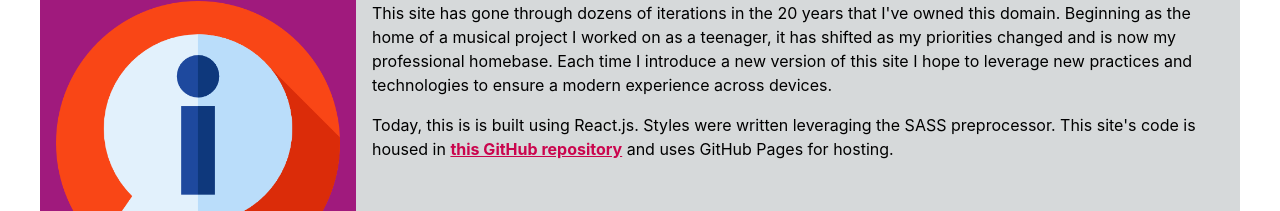
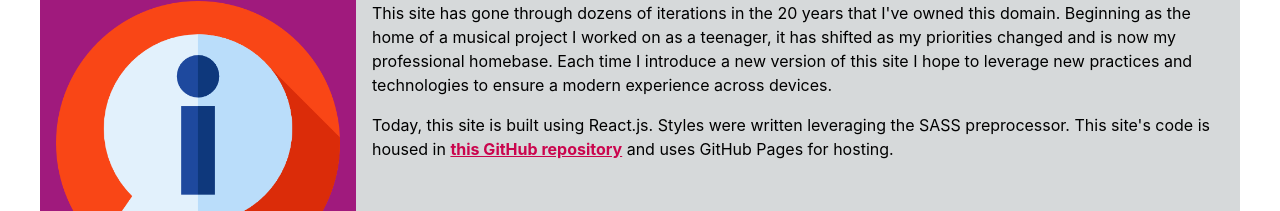
Before and after one commit to gvorbeck/iamgarrett, a React (Create React App) app: page / in a window 1280 px wide. Shown: the part 5459-5670 px from the top of the page. Built offline with nearby package versions, Linux system fonts and the light colour scheme.

Commit message:
header alignment fix and About copy fix

```diff
--- a/src/strings.js
+++ b/src/strings.js
@@ -21,7 +21,7 @@ export const ARTICLE_PORTFOLIO_IMG_ALT = 'Binder';
 export const ARTICLE_ABOUT_SUBTITLE = 'The Right Tools';
 export const ARTICLE_ABOUT_DESC = 'I make sure each project is built using the right tools for the job. Work smart, not hard!'
 export const ARTICLE_ABOUT_IMG_ALT = 'Info Bubble';
-export const ARTICLE_ABOUT_CONTENT = "<p>This site has gone through dozens of iterations in the 20 years that I've owned this domain. Beginning as the home of a musical project I worked on as a teenager, it has shifted as my priorities changed and is now my professional homebase. Each time I introduce a new version of this site I hope to leverage new practices and technologies to ensure a modern experience across devices.</p><p>Today, this is is built using React.js. Styles were written leveraging the SASS preprocessor. This site's code is housed in <a href='https://github.com/gvorbeck/iamgarrett-static' title='iamgarrett Repository' rel='noreferrer' target='_blank'>this GitHub repository</a> and uses GitHub Pages for hosting.</p>";
+export const ARTICLE_ABOUT_CONTENT = "<p>This site has gone through dozens of iterations in the 20 years that I've owned this domain. Beginning as the home of a musical project I worked on as a teenager, it has shifted as my priorities changed and is now my professional homebase. Each time I introduce a new version of this site I hope to leverage new practices and technologies to ensure a modern experience across devices.</p><p>Today, this site is built using React.js. Styles were written leveraging the SASS preprocessor. This site's code is housed in <a href='https://github.com/gvorbeck/iamgarrett-static' title='iamgarrett Repository' rel='noreferrer' target='_blank'>this GitHub repository</a> and uses GitHub Pages for hosting.</p>";
 
 export const ARTICLE_RESUME_SUBTITLE = 'Just Garrett';
 export const ARTICLE_RESUME_DESC = "I'm a front-end developer based in the NYC area with 15+ years of experience. I love to draw, eat pizza, and listen to punk music. I have smiled at every dog I have ever seen. My favorite color is brown. I have been to all 50 states."
--- a/src/styles/header.scss
+++ b/src/styles/header.scss
@@ -85,7 +85,7 @@ html {
                 margin-top: 1rem;
             }
 
-            @media screen and (max-width: 517px) {
+            @media screen and (max-width: 532px) {
                 flex-direction: column;
                 align-items: center;
             }
```
